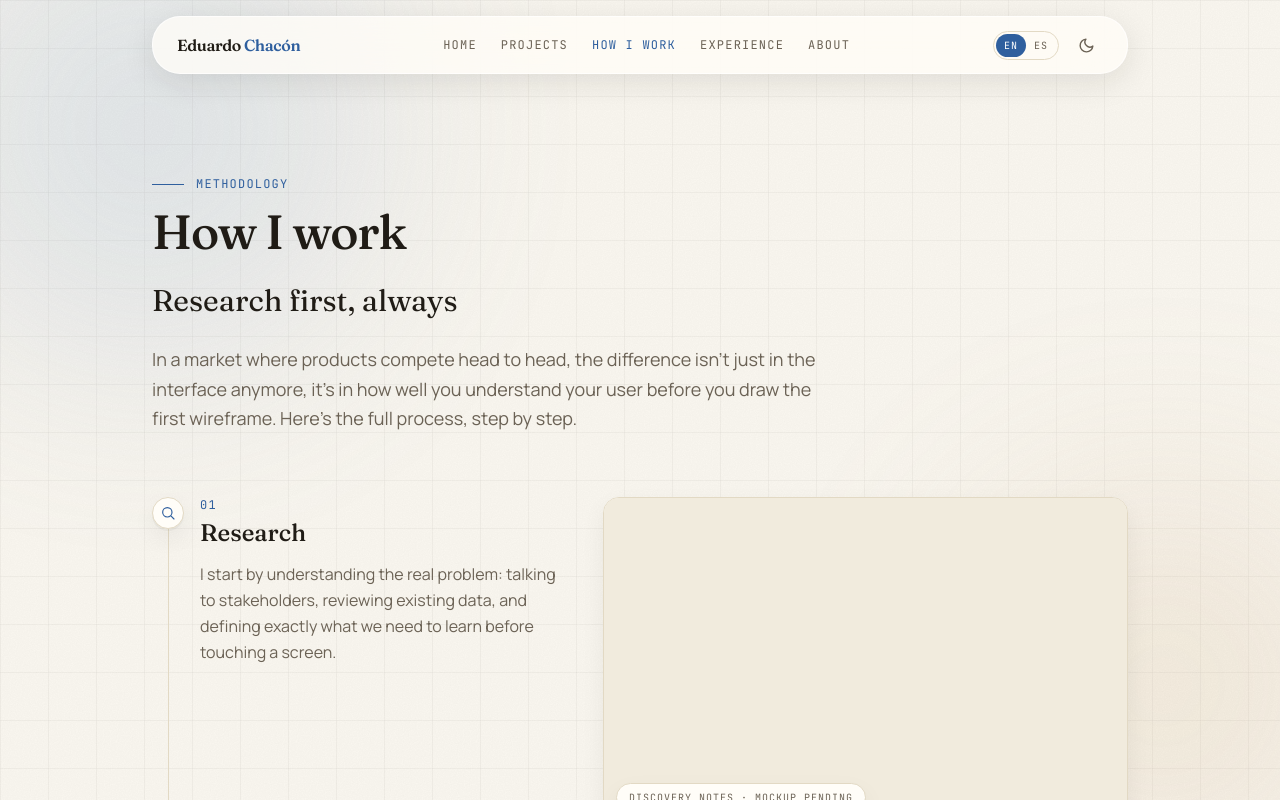
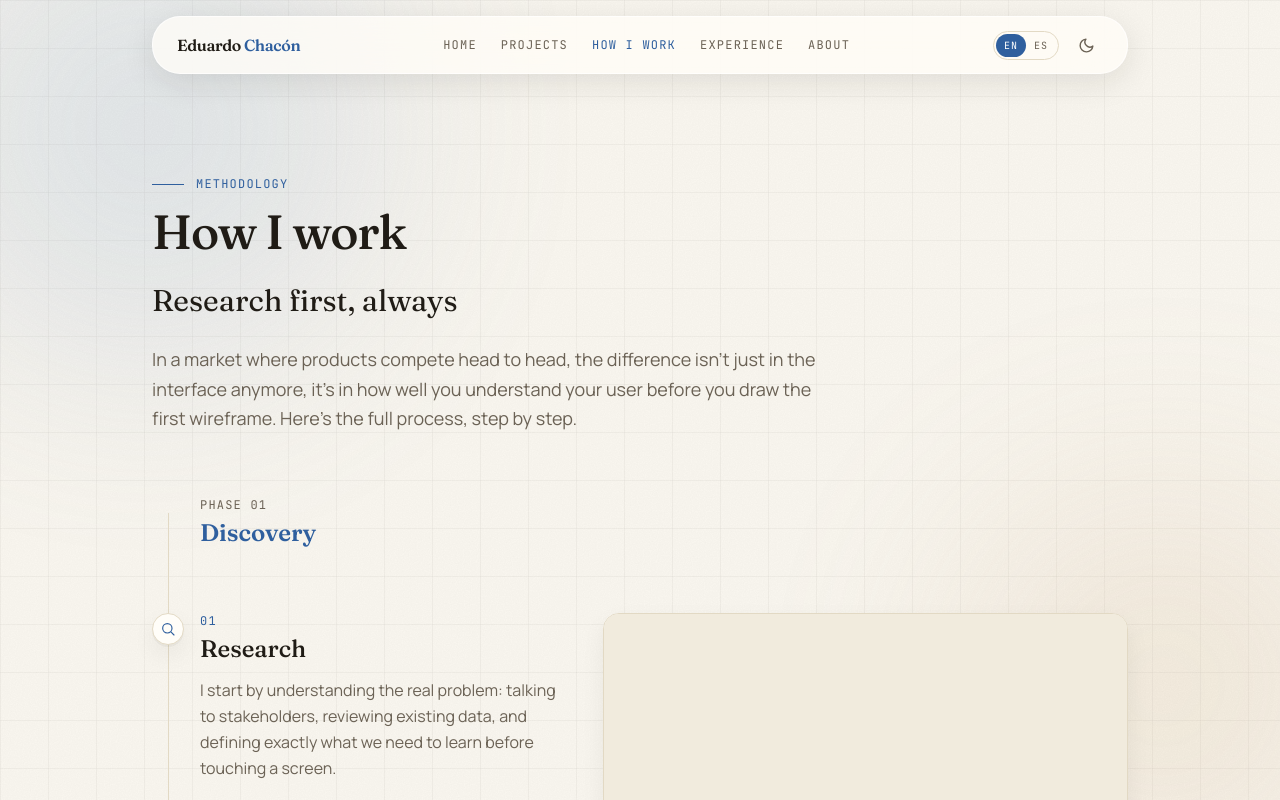
Before and after one commit to Exmachia/Portfolio, a Next.js app: page /como-trabajo in a window 1280 px wide. Shown: the top 800 px of the page. Built offline with nearby package versions, Linux system fonts and the light colour scheme.

Commit message:
fix: How I work page

```diff
--- a/src/app/page.tsx
+++ b/src/app/page.tsx
@@ -51,25 +51,18 @@ export default function Home() {
     <>
       <section>
         <Container className="flex flex-col gap-8 py-16 sm:py-24">
-          <Reveal>
           <div className="flex items-center gap-3">
             <span className="h-px w-8 bg-accent" />
             <span className="font-mono text-xs uppercase tracking-widest text-accent">
               {site.role}
             </span>
           </div>
-          </Reveal>
-          <Reveal delay={80}>
           <h1 className="font-display font-semibold tracking-tight text-[clamp(2.75rem,9vw,8rem)] leading-[0.95] -ml-0.5">
             <HighlightedName name={site.name} highlight="Chacón" />
           </h1>
-          </Reveal>
-          <Reveal delay={160}>
           <p className="max-w-2xl text-lg leading-relaxed text-muted-foreground sm:text-xl">
             {site.tagline}
           </p>
-          </Reveal>
-          <Reveal delay={240}>
           <div className="flex flex-wrap items-center gap-x-8 gap-y-4 pt-2">
             <Link
               href="/proyectos"
@@ -95,7 +88,6 @@ export default function Home() {
               {ui.contact}
             </a>
           </div>
-          </Reveal>
         </Container>
       </section>
 
--- a/src/components/views/CaseStudyView.tsx
+++ b/src/components/views/CaseStudyView.tsx
@@ -81,7 +81,6 @@ export function CaseStudyView({ slug }: { slug: string }) {
           {ui.backToProjects}
         </Link>
 
-        <Reveal>
         <h1 className="mt-6 font-display text-4xl font-medium tracking-tight sm:text-5xl">
           {project.title}
         </h1>
@@ -99,9 +98,7 @@ export function CaseStudyView({ slug }: { slug: string }) {
             <IconArrowUpRight className="h-3.5 w-3.5 transition-transform duration-200 group-hover:translate-x-0.5 group-hover:-translate-y-0.5" />
           </a>
         )}
-        </Reveal>
 
-        <Reveal delay={100}>
         <div className="mt-10">
           <ProjectImage
             src={project.image}
@@ -112,7 +109,6 @@ export function CaseStudyView({ slug }: { slug: string }) {
             priority
           />
         </div>
-        </Reveal>
 
         <div className="mt-14 grid gap-14 sm:grid-cols-[minmax(0,1fr)_minmax(0,2fr)]">
           <Reveal>
@@ -131,7 +127,9 @@ export function CaseStudyView({ slug }: { slug: string }) {
                 </h2>
               </Reveal>
               <div className="relative mt-8">
+                {processSteps.length > 2 && (
                   <div className="absolute top-4 bottom-4 left-4 w-px bg-border" />
+                )}
                 <ol className="flex flex-col gap-8">
                   {processSteps.map((step, i) => (
                     <Reveal key={step.label} delay={120 + i * 90}>
--- a/src/components/views/ComoTrabajoView.tsx
+++ b/src/components/views/ComoTrabajoView.tsx
@@ -1,6 +1,7 @@
 "use client";
 
 import type { ReactNode } from "react";
+import { Fragment } from "react";
 import { Container } from "@/components/Container";
 import { PlaceholderImage } from "@/components/PlaceholderImage";
 import { Reveal } from "@/components/Reveal";
@@ -27,13 +28,16 @@ const STEP_ICONS: ReactNode[] = [
   <IconCheckCircle key="testing" className="h-4 w-4" />,
 ];
 
+// Which step index starts a new phase, mapped to that phase's index in
+// comoTrabajo.phases (Discovery / Design / Validation).
+const PHASE_STARTS: Record<number, number> = { 0: 0, 3: 1, 7: 2 };
+
 export function ComoTrabajoView() {
   const { t } = useLocale();
   const { comoTrabajo, ui } = t;
 
   return (
     <Container className="py-16 sm:py-20">
-      <Reveal>
       <div className="flex items-center gap-3">
         <span className="h-px w-8 bg-accent" />
         <span className="font-mono text-xs uppercase tracking-widest text-accent">
@@ -49,13 +53,25 @@ export function ComoTrabajoView() {
       <p className="mt-6 max-w-2xl text-lg leading-relaxed text-muted-foreground">
         {comoTrabajo.intro}
       </p>
-      </Reveal>
 
       <div className="relative mt-16">
         <div className="absolute top-4 bottom-4 left-4 w-px bg-border" />
         <ol className="flex flex-col gap-16">
-          {comoTrabajo.steps.map((step, i) => (
-            <Reveal key={step.title} delay={i * 60}>
+          {comoTrabajo.steps.map((step, i) => {
+            const phaseIndex = PHASE_STARTS[i];
+            return (
+              <Fragment key={step.title}>
+                {phaseIndex !== undefined && (
+                  <li className="relative pl-12">
+                    <p className="font-mono text-xs uppercase tracking-widest text-muted-foreground">
+                      {ui.phase} 0{phaseIndex + 1}
+                    </p>
+                    <h3 className="mt-1 font-display text-2xl font-semibold text-accent">
+                      {comoTrabajo.phases[phaseIndex]}
+                    </h3>
+                  </li>
+                )}
+                <Reveal delay={40}>
                   <li className="relative flex flex-col gap-5 pl-12 sm:flex-row sm:gap-8">
                     <span className="paper absolute top-0 left-0 z-10 flex h-8 w-8 shrink-0 items-center justify-center rounded-full text-accent">
                       {STEP_ICONS[i]}
@@ -81,11 +97,13 @@ export function ComoTrabajoView() {
                     </div>
                   </li>
                 </Reveal>
-          ))}
+              </Fragment>
+            );
+          })}
         </ol>
       </div>
 
-      <Reveal delay={comoTrabajo.steps.length * 60 + 80}>
+      <Reveal>
         <div className="mt-16 max-w-2xl border-l-2 border-accent py-1 pl-6">
           <p className="font-display text-xl leading-snug sm:text-2xl">
             {comoTrabajo.closing}
--- a/src/components/views/ExperienciaView.tsx
+++ b/src/components/views/ExperienciaView.tsx
@@ -10,7 +10,6 @@ export function ExperienciaView() {
 
   return (
     <Container className="py-16 sm:py-20">
-      <Reveal>
       <div className="flex items-center gap-3">
         <span className="h-px w-8 bg-accent" />
         <span className="font-mono text-xs uppercase tracking-widest text-accent">
@@ -30,7 +29,6 @@ export function ExperienciaView() {
           {t.ui.downloadCV}
         </span>
       </a>
-      </Reveal>
 
       <div className="relative mt-16">
         <div className="absolute top-2 bottom-2 left-[5px] w-px bg-border sm:left-[7px]" />
--- a/src/components/views/ProyectosView.tsx
+++ b/src/components/views/ProyectosView.tsx
@@ -13,7 +13,6 @@ export function ProyectosView() {
 
   return (
     <Container className="py-16 sm:py-20">
-      <Reveal>
       <div className="flex items-center gap-3">
         <span className="h-px w-8 bg-accent" />
         <span className="font-mono text-xs uppercase tracking-widest text-accent">
@@ -26,7 +25,6 @@ export function ProyectosView() {
       <p className="mt-4 max-w-2xl text-lg text-muted-foreground">
         {ui.caseStudiesSubtitle}
       </p>
-      </Reveal>
 
       <div className="mt-14 flex flex-col">
         {caseStudies.map((project, i) => (
--- a/src/components/views/SobreMiView.tsx
+++ b/src/components/views/SobreMiView.tsx
@@ -32,7 +32,6 @@ export function SobreMiView() {
 
   return (
     <Container className="py-16 sm:py-20">
-      <Reveal>
       <div className="flex items-center gap-3">
         <span className="h-px w-8 bg-accent" />
         <span className="font-mono text-xs uppercase tracking-widest text-accent">
@@ -42,10 +41,8 @@ export function SobreMiView() {
       <h1 className="mt-4 max-w-2xl font-display text-4xl font-medium tracking-tight sm:text-5xl">
         <HighlightedName name={site.name} highlight="Chacón" />
       </h1>
-      </Reveal>
 
       <div className="mt-10 grid gap-10 sm:grid-cols-[minmax(0,280px)_1fr] sm:items-start sm:gap-12">
-        <Reveal delay={80}>
         <div className="paper w-40 overflow-hidden rounded-2xl sm:w-full">
           <div className="relative aspect-square">
             <Image
@@ -58,7 +55,6 @@ export function SobreMiView() {
             />
           </div>
         </div>
-        </Reveal>
 
         <div>
           <Reveal delay={140}>
--- a/src/lib/content.ts
+++ b/src/lib/content.ts
@@ -91,6 +91,7 @@ export type ContentBundle = {
     previous: string;
     next: string;
     methodology: string;
+    phase: string;
     mockupPending: string;
     context: string;
     problem: string;
@@ -111,6 +112,7 @@ export type ContentBundle = {
     title: string;
     kicker: string;
     intro: string;
+    phases: string[];
     steps: ProcessStep[];
     closing: string;
   };
@@ -170,6 +172,7 @@ export const content: Record<Locale, ContentBundle> = {
       previous: "Previous",
       next: "Next",
       methodology: "Methodology",
+      phase: "Phase",
       mockupPending: "mockup pending",
       context: "Context",
       problem: "The problem",
@@ -191,6 +194,7 @@ export const content: Record<Locale, ContentBundle> = {
       kicker: "Research first, always",
       intro:
         "In a market where products compete head to head, the difference isn't just in the interface anymore, it's in how well you understand your user before you draw the first wireframe. Here's the full process, step by step.",
+      phases: ["Discovery", "Design", "Validation"],
       steps: [
         {
           title: "Research",
@@ -529,6 +533,7 @@ export const content: Record<Locale, ContentBundle> = {
       previous: "Anterior",
       next: "Siguiente",
       methodology: "Metodología",
+      phase: "Fase",
       mockupPending: "mockup pendiente",
       context: "Contexto",
       problem: "El problema",
@@ -550,6 +555,7 @@ export const content: Record<Locale, ContentBundle> = {
       kicker: "Investigación primero, siempre",
       intro:
         "En un mercado donde los productos compiten cabeza a cabeza, la diferencia ya no está solo en la interfaz, está en qué tan bien entiendes a tu usuario antes de dibujar el primer wireframe. Este es el proceso completo, paso a paso.",
+      phases: ["Discovery", "Diseño", "Validación"],
       steps: [
         {
           title: "Investigación",
```
Lines whose indentation alone changed are shown as unchanged.
